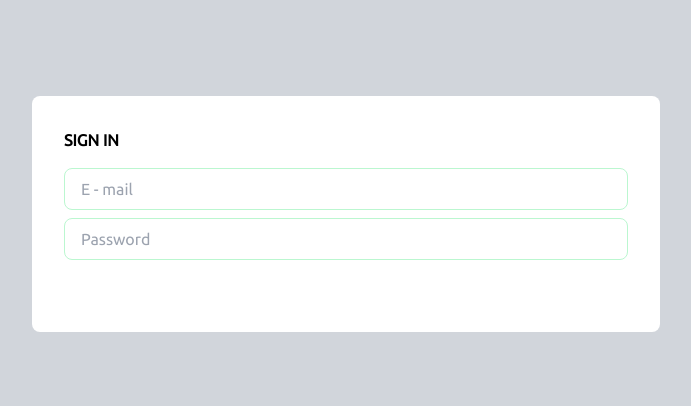
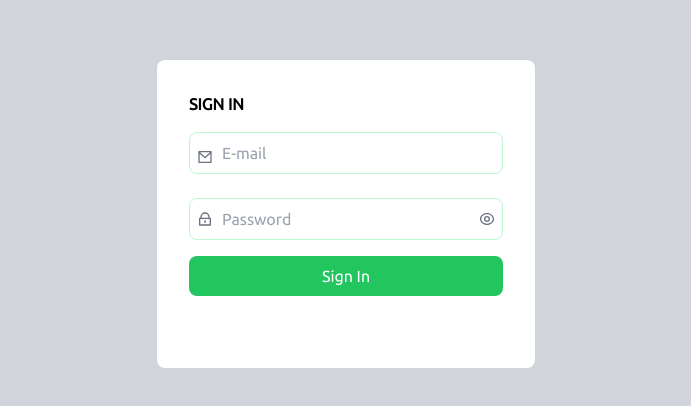
Before and after one commit to Raikonif/portfolio-react, a React app: page /login in a window 1280 px wide. Shown: the part 186-592 px from the top of the page, without its empty margins (294-985 px from the left). Built offline with nearby package versions, Linux system fonts and the light colour scheme; the HTML template or start-up script is replaced by a standard one.

Commit message:
login design implemented

```diff
--- a/src/pages/auth/Login.tsx
+++ b/src/pages/auth/Login.tsx
@@ -1,27 +1,62 @@
-import React from 'react'
-import {RiMailLine, RiLockLine} from "react-icons/ri";
+import React, { useState } from "react";
+import {
+    RiMailLine,
+    RiLockLine,
+    RiEyeLine,
+    RiEyeOffLine,
+} from "react-icons/ri";
+
 const Login = () => {
-  return (
+    const [showPassword, setShowPassword] = useState(false);
 
-    <div className='bg-white p-8 rounded-lg'>
-        <div className='mb-10'>
-          <h1 className='text-3x1 uppercase font-bold mb-4' >Sign In</h1>
-              <form>
-                  <div>
-                      <input
-                      type='email'
-                      className='w-full border border-green-200 outline-none py-2 px-4 rounded-lg mb-2'
-                      id='email'
-                      placeholder='E - mail' />
-                      <input type='password'
-                      className='w-full border border-green-200 outline-none py-2 px-4 rounded-lg'
-                      id='password'
-                      placeholder='Password' />
-                  </div>
-              </form>
+    const handleShowPassword = () => {
+        setShowPassword(!showPassword);
+    };
+
+    return (
+        <div className="bg-white p-8 rounded-lg">
+            <div className="mb-10">
+                <h1 className="text-3x1 uppercase font-bold mb-4">Sign In</h1>
+                <form className="flex flex-col gap-4">
+                    <div className="relative">
+                        <RiMailLine className="absolute left-2 top-1/2 -translate-y-1/2 text-gray-500 " />
+                        <input
+                            type="email"
+                            className="w-full border border-green-200 outline-none py-2 px-8 rounded-lg mb-2"
+                            id="email"
+                            placeholder="E-mail"
+                        />
+                    </div>
+                    <div className="relative">
+                        <RiLockLine className="absolute left-2 top-1/2 -translate-y-1/2 text-gray-500" />
+                        <input
+                            type={showPassword ? "text" : "password"}
+                            className="w-full border border-green-200 outline-none py-2 px-8 rounded-lg"
+                            id="password"
+                            placeholder="Password"
+                        />
+                        {showPassword ? (
+                            <RiEyeOffLine
+                                onClick={handleShowPassword}
+                                className="absolute right-2 top-1/2 -translate-y-1/2 text-gray-500 hover:cursor-pointer" />
+                        ) : (
+                            <RiEyeLine
+                                onClick={handleShowPassword}
+                                className="absolute right-2 top-1/2 -translate-y-1/2 text-gray-500 hover:cursor-pointer" />
+                        )}
+                    </div>
+                    <div>
+                        <button
+                            className="bg-green-500 text-white py-2 px-6 rounded-lg w-full hover:bg-green-400 transition-colors duration-300"
+                            type="submit"
+                        >
+                            Sign In
+                        </button>
+                    </div>
+                </form>
+            </div>
         </div>
-    </div>
-  )
-}
+    );
+};
 
 export default Login;
```
